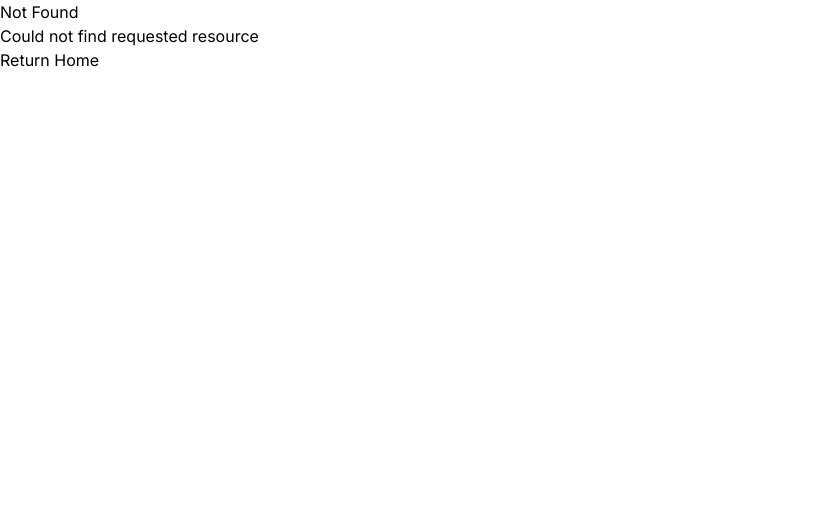
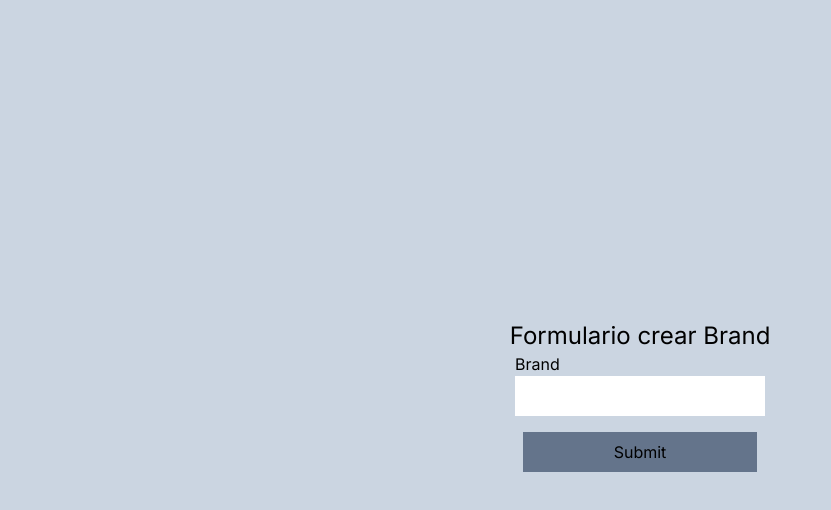
Before and after one commit to deep-skill/deep-pharma-web-DEPRECATED, a Next.js app: page /forms/brand in a window 1280 px wide. Before the commit this address had no page. Shown: the top 510 px of the page, without its empty margins (0-831 px from the left). Built offline with nearby package versions, Linux system fonts and the light colour scheme.

Commit message:
add createBrand form

```diff
--- a/package.json
+++ b/package.json
@@ -14,9 +14,11 @@
   },
   "dependencies": {
     "@auth0/nextjs-auth0": "^3.3.0",
+    "axios": "^1.6.2",
     "next": "14.0.3",
     "react": "^18.2.0",
-    "react-dom": "^18.2.0"
+    "react-dom": "^18.2.0",
+    "react-hook-form": "^7.48.2"
   },
   "devDependencies": {
     "@storybook/addon-essentials": "^7.5.3",
--- /dev/null
+++ b/src/app/forms/brand/page.tsx
@@ -0,0 +1,13 @@
+import CreateBrand from "@/components/brand/createBrand";
+
+export default function Page() {
+
+
+
+    return (
+        <section className="flex flex-col align-center justify-center items-center w-full h-screen p-2 bg-slate-300">
+            <h2 className="text-2xl ">Formulario  crear Brand</h2>
+            <CreateBrand />
+        </section>
+    );
+}
--- a/src/app/page.tsx
+++ b/src/app/page.tsx
@@ -39,6 +39,12 @@ export default function Home() {
             Home Page
           </Link>
         )}
+        <Link
+            href="/forms/brand"
+            className="w-60 text-center py-4 px-6 rounded-lg border-2 border-black"
+          >
+            formulario  brand
+          </Link>
       </section>
     </main>
   );
--- /dev/null
+++ b/src/components/brand/createBrand.tsx
@@ -0,0 +1,36 @@
+"use client"
+import axios from 'axios';
+import { useForm, SubmitHandler } from 'react-hook-form';
+
+type FormValues = {
+    name: string
+  }
+
+  const createBranAxios = async(data : FormValues) =>{
+    try {
+        let response = await axios.post('http://localhost:3001/brand', data)
+        console.log(response)
+    } catch (error) {
+        console.log(error)
+    }
+  }
+
+export default function CreateBrand() {
+
+    const { register, handleSubmit } = useForm<FormValues>()
+    const onSubmit: SubmitHandler<FormValues> = (data) => createBranAxios(data)
+
+
+
+    return (
+        <form className="flex flex-col  gap-2 " onSubmit={handleSubmit(onSubmit)}>
+                <div className="flex flex-col ">
+                    <label htmlFor="brand">Brand</label>
+                    <input className="p-2 w-full"  {...register('name', { required: true })} />
+                </div>
+                <div className="flex flex-col ">
+                    <button className='p-2 m-2 bg-slate-500' type="submit">Submit</button>
+                </div>
+            </form>
+    )
+}
```
Also changed, not shown: src/components/brand/updateBrand.tsx (added), 2 other files (tests, documents, lock files or other folders).
